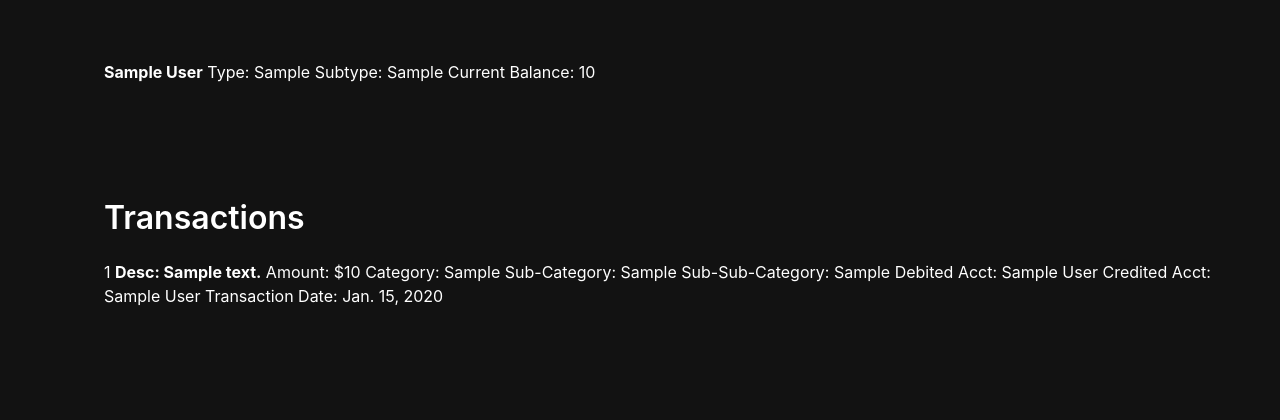
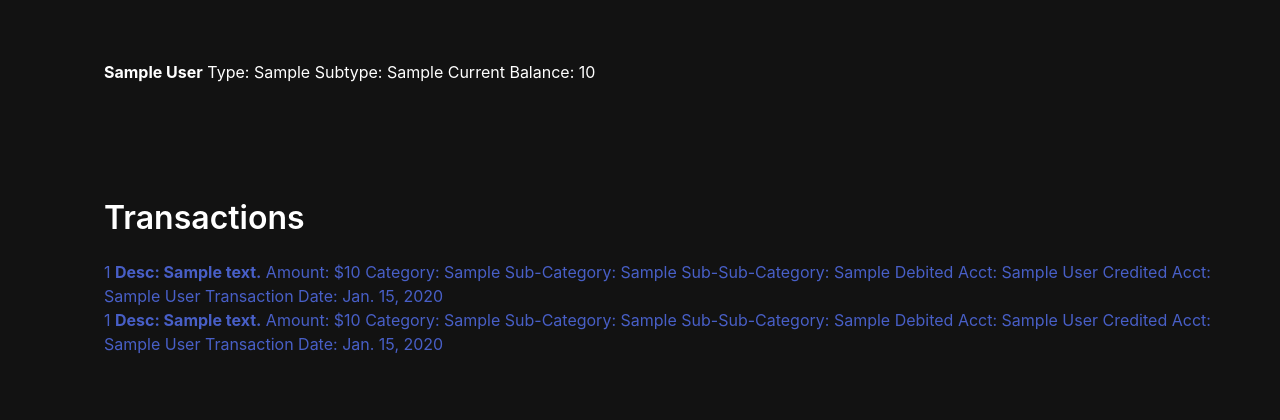
Before and after one commit to siemenjm/practice_budget_app, a Django app: page /accounts/1/ in a window 1280 px wide. Shown: the part 392-812 px from the top of the page. Before the commit the page ends 698 px from the top, so only its background shows below. Run offline with Django 4.2, Linux system fonts and the light colour scheme; tables that the repository leaves empty hold one stand-in row (values such as "Sample post").

Commit message:
Add transactiondetail view

```diff
--- a/main_app/templates/account_detail.html
+++ b/main_app/templates/account_detail.html
@@ -11,9 +11,8 @@
 <div class="detail__container">
     <div class="detail__transactions mb-5">
         <h3 class="title is-3">Transactions</h3>
-
-        {% for transaction in account.credit_transactions.all %}
-        {% comment %} <a href="{% url 'transaction_detail' transaction.pk %}">  {% endcomment %}
+        {% for transaction in account.debit_transactions.all %}
+        <a href="{% url 'transaction_detail' transaction.pk %}">
             <div class="transaction">
                 <span>{{forloop.counter}}</span>
                 <span><b>Desc: {{transaction.description}}</b></span>
@@ -25,11 +24,33 @@
                 <span>Credited Acct: {{transaction.credited_account}}</span>
                 <span>Transaction Date: {{transaction.transaction_date}}</span>
             </div>
-        {% comment %} </a> {% endcomment %}
+        </a>
         {% empty %}
         <article class="message">
             <div class="message-header">
-                <p>No Transactions on this Account</p>
+                <p>No Debited Transactions on this Account</p>
+            </div>
+        </article>
+
+        {% endfor %}
+        {% for transaction in account.credit_transactions.all %}
+        <a href="{% url 'transaction_detail' transaction.pk %}">
+            <div class="transaction">
+                <span>{{forloop.counter}}</span>
+                <span><b>Desc: {{transaction.description}}</b></span>
+                <span>Amount: ${{transaction.amount}}</span>
+                <span>Category: {{transaction.category}}</span>
+                <span>Sub-Category: {{transaction.sub_category}}</span>
+                <span>Sub-Sub-Category: {{transaction.sub_sub_category}}</span>
+                <span>Debited Acct: {{transaction.debited_account}}</span>
+                <span>Credited Acct: {{transaction.credited_account}}</span>
+                <span>Transaction Date: {{transaction.transaction_date}}</span>
+            </div>
+        </a>
+        {% empty %}
+        <article class="message">
+            <div class="message-header">
+                <p>No Credited Transactions on this Account</p>
             </div>
         </article>
 
--- a/main_app/urls.py
+++ b/main_app/urls.py
@@ -12,4 +12,5 @@ urlpatterns = [
     path('accounts/<int:pk>/', views.AccountDetail.as_view(), name='account_detail'),
     path('transactions/', views.TransactionList.as_view(), name='transaction_list'),
     path('transaction/new/', views.TransactionCreate.as_view(), name='transaction_create'),
+    path('transactions/<int:pk>/', views.TransactionDetail.as_view(), name='transaction_detail'),
 ]
--- a/main_app/views.py
+++ b/main_app/views.py
@@ -75,3 +75,7 @@ class TransactionCreate(CreateView):
     fields = ['amount', 'description', 'category', 'sub_category', 'sub_sub_category', 'debited_account', 'credited_account', 'transaction_date']
     template_name = 'transaction_create.html'
     success_url = '/transactions/'
+
+class TransactionDetail(DetailView):
+    model = Transaction
+    template_name = 'transaction_detail.html'
```
Also changed, not shown: main_app/templates/transaction_detail.html (added, +18 -0 lines).
